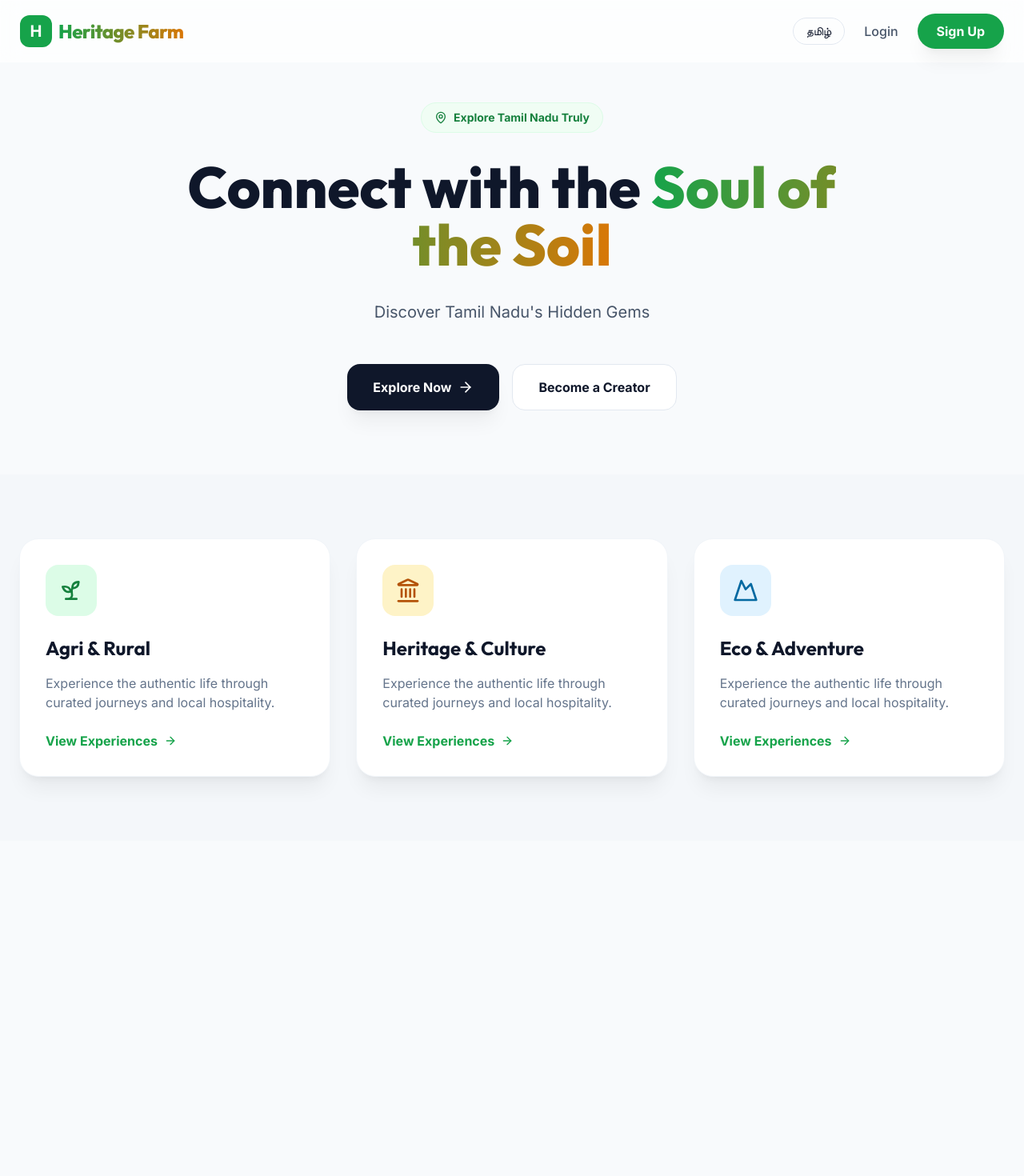
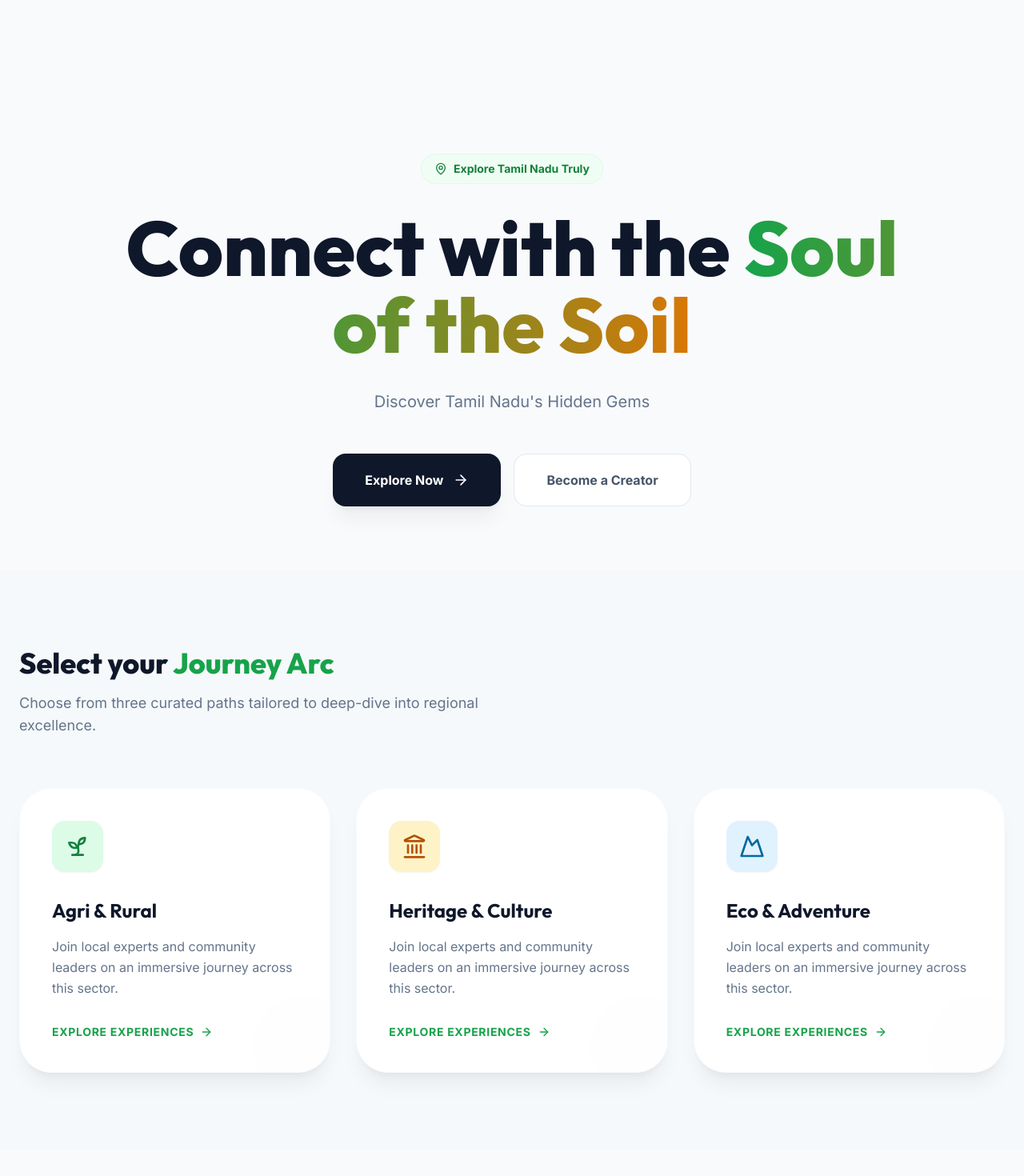
Before and after one commit to Vinitharameshchand/heritage-farm-tn, a React app in the folder frontend/: page / in a window 1280 px wide. Shown: the top 1470 px of the page at 80% size. Before the commit the page ends 1051 px from the top, so only its background shows below. Built offline with nearby package versions, Linux system fonts and the light colour scheme; no server answers; the HTML template or start-up script is replaced by a standard one.

Commit message:
improve accessibility

```diff
--- a/frontend/src/pages/Home.jsx
+++ b/frontend/src/pages/Home.jsx
@@ -5,11 +5,7 @@ import { MapPin, Sprout, Landmark, Mountain, ArrowRight } from 'lucide-react';
 import { Link } from 'react-router-dom';
 
 const Home = () => {
-    const { t, i18n } = useTranslation();
-
-    const toggleLanguage = () => {
-        i18n.changeLanguage(i18n.language === 'en' ? 'ta' : 'en');
-    };
+    const { t } = useTranslation();
 
     const sectors = [
         { title: t('agri_rural'), icon: <Sprout className="w-8 h-8" />, color: 'bg-green-100 text-green-700', slug: 'AgriRural' },
@@ -19,35 +15,8 @@ const Home = () => {
 
     return (
         <div className="min-h-screen">
-            {/* Navbar */}
-            <nav className="fixed top-0 w-full z-50 glass px-6 py-4 flex justify-between items-center">
-                <div className="flex items-center gap-2">
-                    <div className="w-10 h-10 bg-primary-600 rounded-xl flex items-center justify-center text-white font-bold text-xl">
-                        H
-                    </div>
-                    <span className="text-2xl font-outfit font-extrabold tracking-tight gradient-text">
-                        Heritage Farm
-                    </span>
-                </div>
-
-                <div className="flex items-center gap-6">
-                    <button
-                        onClick={toggleLanguage}
-                        className="px-4 py-1.5 rounded-full border border-slate-200 text-sm font-medium hover:bg-slate-50 transition-colors"
-                    >
-                        {i18n.language === 'en' ? 'தமிழ்' : 'English'}
-                    </button>
-                    <button className="text-slate-600 font-medium hover:text-primary-600 transition-colors">
-                        {t('login')}
-                    </button>
-                    <button className="bg-primary-600 text-white px-6 py-2.5 rounded-full font-bold premium-shadow hover:bg-primary-700 transition-all active:scale-95">
-                        {t('signup')}
-                    </button>
-                </div>
-            </nav>
-
             {/* Hero Section */}
-            <section className="pt-32 pb-20 px-6 max-w-7xl mx-auto">
+            <section className="pt-48 pb-20 px-6 max-w-7xl mx-auto">
                 <div className="flex flex-col items-center text-center space-y-8">
                     <motion.div
                         initial={{ opacity: 0, y: 20 }}
@@ -62,7 +31,7 @@ const Home = () => {
                         initial={{ opacity: 0, y: 20 }}
                         animate={{ opacity: 1, y: 0 }}
                         transition={{ delay: 0.1 }}
-                        className="text-6xl md:text-7xl font-outfit font-black leading-tight max-w-4xl"
+                        className="text-6xl md:text-8xl font-outfit font-black leading-[1.1] max-w-5xl"
                     >
                         Connect with the <span className="gradient-text">Soul of the Soil</span>
                     </motion.h1>
@@ -71,7 +40,7 @@ const Home = () => {
                         initial={{ opacity: 0, y: 20 }}
                         animate={{ opacity: 1, y: 0 }}
                         transition={{ delay: 0.2 }}
-                        className="text-xl text-slate-600 max-w-2xl leading-relaxed"
+                        className="text-xl text-slate-500 max-w-2xl leading-relaxed"
                     >
                         {t('discovery')}
                     </motion.p>
@@ -84,43 +53,72 @@ const Home = () => {
                     >
                         <Link
                             to="/discover"
-                            className="bg-slate-900 text-white px-8 py-4 rounded-2xl font-bold flex items-center gap-2 premium-shadow hover:bg-slate-800 transition-all active:scale-95"
+                            className="bg-slate-900 text-white px-10 py-5 rounded-2xl font-bold flex items-center gap-3 premium-shadow hover:bg-slate-800 transition-all active:scale-95"
                         >
                             {t('explore')}
                             <ArrowRight className="w-5 h-5" />
                         </Link>
-                        <button className="bg-white px-8 py-4 rounded-2xl font-bold border border-slate-200 hover:bg-slate-50 transition-all active:scale-95">
+                        <Link
+                            to="/signup?role=creator"
+                            className="bg-white px-10 py-5 rounded-2xl font-bold border border-slate-200 hover:bg-slate-50 transition-all active:scale-95 text-slate-600"
+                        >
                             {t('become_creator')}
-                        </button>
+                        </Link>
                     </motion.div>
                 </div>
             </section>
 
             {/* Sector Grid */}
-            <section className="px-6 py-20 bg-slate-100/50">
-                <div className="max-w-7xl mx-auto grid grid-cols-1 md:grid-cols-3 gap-8">
+            <section className="px-6 py-24 bg-slate-100/30">
+                <div className="max-w-7xl mx-auto">
+                    <div className="flex flex-col md:flex-row md:items-end justify-between gap-6 mb-16">
+                        <div className="max-w-xl">
+                            <h2 className="text-4xl font-outfit font-black mb-4">Select your <span className="text-primary-600">Journey Arc</span></h2>
+                            <p className="text-slate-500 text-lg">Choose from three curated paths tailored to deep-dive into regional excellence.</p>
+                        </div>
+                    </div>
+
+                    <div className="grid grid-cols-1 md:grid-cols-3 gap-8">
                         {sectors.map((sector, index) => (
                             <motion.div
                                 key={sector.title}
-                            initial={{ opacity: 0, x: -20 }}
-                            whileInView={{ opacity: 1, x: 0 }}
+                                initial={{ opacity: 0, y: 30 }}
+                                whileInView={{ opacity: 1, y: 0 }}
                                 transition={{ delay: index * 0.1 }}
                                 viewport={{ once: true }}
-                            className="bg-white p-8 rounded-3xl premium-shadow border border-slate-100 hover:-translate-y-2 transition-transform cursor-pointer group"
+                                className="bg-white p-10 rounded-[40px] premium-shadow border border-slate-50 hover:-translate-y-3 transition-all duration-500 cursor-pointer group relative overflow-hidden"
                             >
-                            <Link to={`/discover?category=${sector.slug}`}>
-                                <div className={`w-16 h-16 ${sector.color} rounded-2xl flex items-center justify-center mb-6 group-hover:scale-110 transition-transform`}>
+                                <div className="absolute -right-8 -bottom-8 w-32 h-32 bg-slate-50 rounded-full group-hover:scale-150 transition-transform duration-700 opacity-20" />
+
+                                <Link to={`/discover?category=${sector.slug}`} className="relative z-10">
+                                    <div className={`w-16 h-16 ${sector.color} rounded-2xl flex items-center justify-center mb-8 shadow-sm group-hover:scale-110 group-hover:rotate-3 transition-transform`}>
                                         {sector.icon}
                                     </div>
-                                <h3 className="text-2xl font-outfit mb-4">{sector.title}</h3>
-                                <p className="text-slate-500 mb-6">Experience the authentic life through curated journeys and local hospitality.</p>
-                                <div className="flex items-center text-primary-600 font-bold gap-2">
-                                    View Experiences <ArrowRight className="w-4 h-4" />
+                                    <h3 className="text-2xl font-outfit font-bold mb-4">{sector.title}</h3>
+                                    <p className="text-slate-500 mb-8 leading-relaxed">Join local experts and community leaders on an immersive journey across this sector.</p>
+                                    <div className="flex items-center text-primary-600 font-extrabold gap-2 text-sm uppercase tracking-wider">
+                                        Explore Experiences <ArrowRight className="w-4 h-4" />
                                     </div>
                                 </Link>
                             </motion.div>
                         ))}
                     </div>
+                </div>
+            </section>
+
+            {/* Trust Quote */}
+            <section className="py-24 px-6 text-center max-w-4xl mx-auto">
+                <motion.div
+                    initial={{ opacity: 0 }}
+                    whileInView={{ opacity: 1 }}
+                    viewport={{ once: true }}
+                >
+                    <span className="text-primary-600 font-bold text-6xl opacity-20 block mb-6">"</span>
+                    <p className="text-3xl font-outfit italic text-slate-700 leading-snug">
+                        Real tourism isn't just seeing new places, it's having new eyes. Heritage Farm brings the authentic soul of Tamil Nadu to the modern explorer.
+                    </p>
+                    <div className="mt-8 font-bold text-slate-400 uppercase tracking-[0.2em] text-xs">The Heritage Collective</div>
+                </motion.div>
             </section>
         </div>
     );
```
Lines whose indentation alone changed are shown as unchanged.
